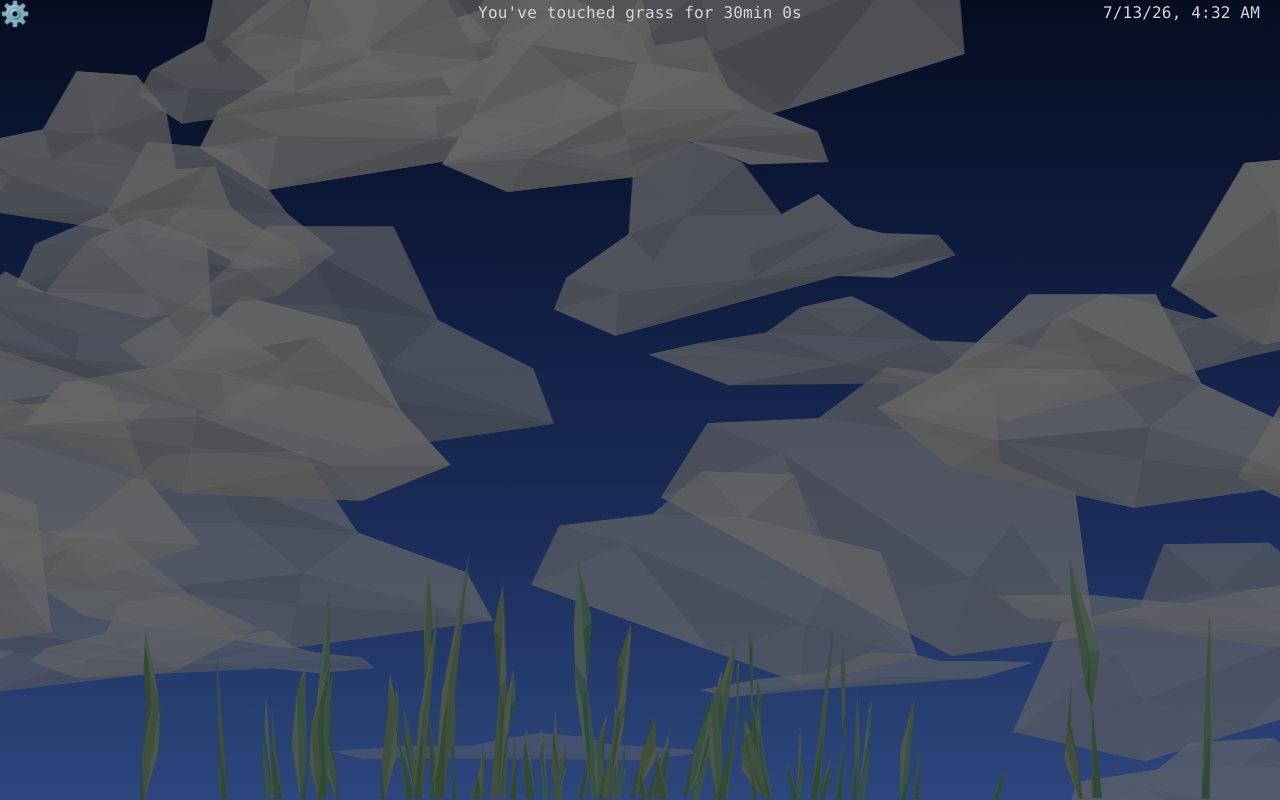
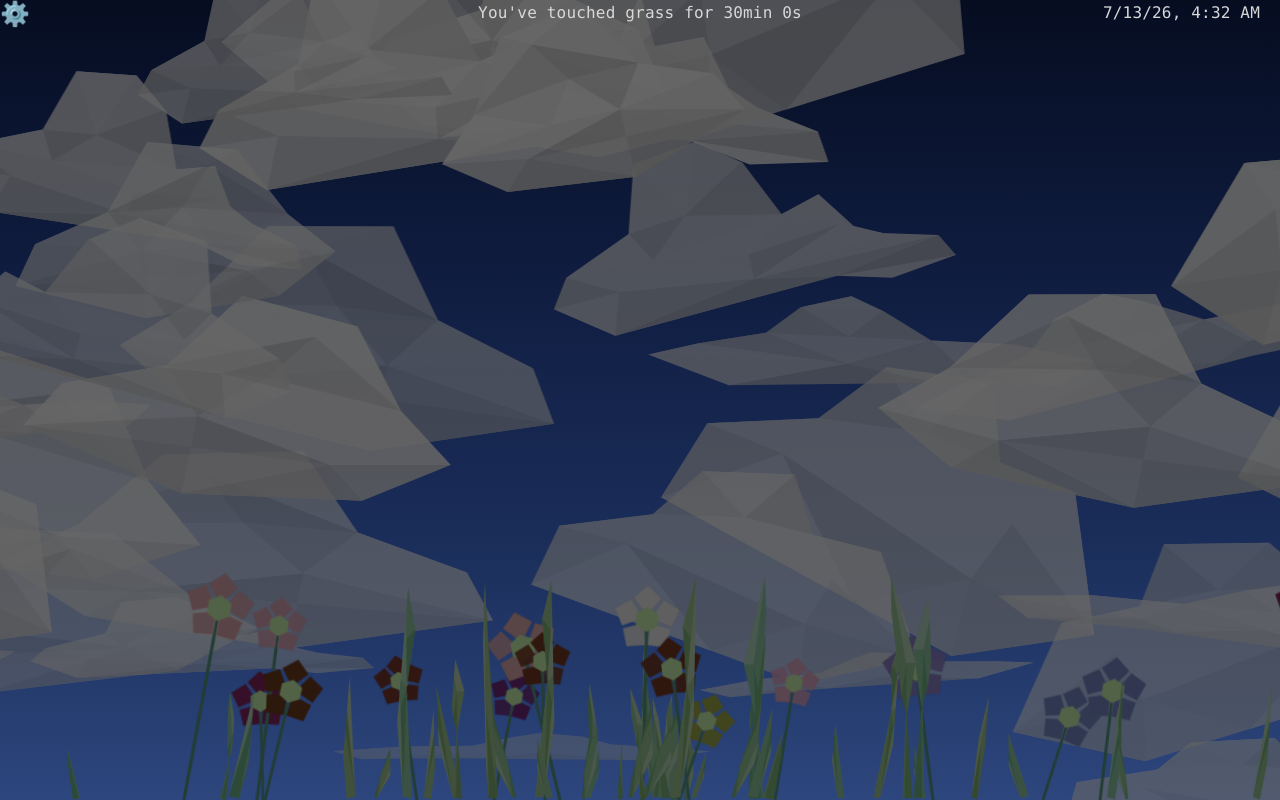
Before and after one commit to rylander925/engin1tr-website, a React (Vite) app: page / in a window 1280 px wide. Built offline with nearby package versions, Linux system fonts and the light colour scheme.

Commit message:
added flowers, generation order is stem, center, petals, set up a time gap to show defined generation order, set 6 random colors for flowers, added variation in stem height and flower size

```diff
--- /dev/null
+++ b/src/components/Body/Garden/PlantGen/Flower.css
@@ -0,0 +1,71 @@
+.flower-bounding-box
+{
+  position: absolute;
+  transform-origin: bottom center;
+}
+
+.flower
+{
+  position: relative;
+}
+
+.flower-svg
+{
+  width: 100%;
+  height: 100%;
+  overflow: visible;
+}
+
+.flower-stem
+{
+  stroke: #45a247;
+  stroke-width: 4px;
+  stroke-linecap: round;
+  stroke-dasharray: 1000;
+  stroke-dashoffset: 1000;
+  animation: drawStem var(--stem-duration, 5s) ease-out both;
+}
+
+@keyframes drawStem
+{
+  0% { stroke-dashoffset: 1000; }
+  100% { stroke-dashoffset: 0; }
+}
+
+.flower-geo-petal
+{
+  stroke: rgba(0, 0, 0, 0.05);
+  stroke-width: 1px;
+  stroke-linejoin: round;
+}
+
+.flower-center
+{
+  stroke: rgba(0, 0, 0, 0.05);
+  stroke-width: 1px;
+  stroke-linejoin: round;
+}
+
+.flower-center
+{
+  transform-origin: 0px 0px;
+  animation: popIn 0.4s cubic-bezier(0.34, 1.56, 0.64, 1) both;
+}
+
+.flower-petals-group
+{
+  transform-origin: 0px 0px;
+  animation: bloomIn 0.5s cubic-bezier(0.34, 1.56, 0.64, 1) both;
+}
+
+@keyframes popIn
+{
+  0% { transform: scale(0); }
+  100% { transform: scale(var(--head-scale, 1)); }
+}
+
+@keyframes bloomIn
+{
+  0% { transform: scale(0) rotate(-30deg); opacity: 0; }
+  100% { transform: scale(var(--head-scale, 1)) rotate(0deg); opacity: 1; }
+}
--- /dev/null
+++ b/src/components/Body/Garden/PlantGen/Flower.jsx
@@ -0,0 +1,97 @@
+import React, { useMemo } from 'react';
+import { useGarden } from '../../../../GardenContext';
+import Plant from './Plant';
+import './Flower.css';
+
+export default class Flower extends Plant
+{
+  static className = 'flower';
+  static growthClassName = 'flower-growth';
+  static positionWrapperClassName = 'flower-bounding-box';
+  static stemHeightAvg = 140;
+  static flowerSize = 160;
+
+  constructor(rand, index, appearTime)
+  {
+    super(rand, index, appearTime);
+    this.x = 3 + (rand() * 94);
+    // keeps wider height variations
+    this.height = this.constructor.stemHeightAvg + (rand() - 0.2) * 130;
+    // petal color palette
+    const petalCol = ['#ae2732', '#4b95ef', '#f5f0f0', '#ffa601', '#ff9ff3', '#5f27cd'];
+    this.petalCol = petalCol[Math.floor(rand() * petalCol.length)];
+    this.shadeFac = 0.85 + (rand() * 0.15);
+
+    this.headScale = 0.80 + (rand() * 0.35);
+  }
+
+  PlantImage = () =>
+{
+    const garden = useGarden();
+    const age = garden.elapsedTime - this.appearTime;
+
+    const speedFac = Math.max(1, garden.speed);
+    // controls time between growing flower parts
+    const stemGrowDur = 4 / speedFac;
+    const centerPopDel = 6;
+    const petalsOpenDel = 9;
+
+    const centerVis = age >= centerPopDel;
+    const petalsVis = age >= petalsOpenDel;
+
+    return (
+      <div
+        className={this.constructor.className}
+        style={{
+          transformOrigin: 'bottom center',
+          display: 'block',
+          height: this.height,
+          width: this.constructor.flowerSize,
+          transform: `scaleX(${this.flipped ? -1 : 1}) rotate(${this.lean}deg)`,
+          overflow: 'visible',
+          '--stem-duration': `${stemGrowDur}s`,
+          '--head-scale': this.headScale
+        }}
+      >
+        <svg
+          className="flower-svg"
+          viewBox={`-60 -60 280 ${this.height + 60}`}
+          preserveAspectRatio="xMidYMax slice"
+          style={{ overflow: 'visible', position: 'absolute', bottom: 0, left: 0 }}
+        >
+          <line
+            x1="80"
+            y1={this.height}
+            x2="80"
+            y2={0}
+            className="flower-stem"
+          />
+
+          <g transform={`translate(80, 0)`}>
+            {petalsVis && (
+              <g className="flower-petals-group" style={{ filter: `hue-rotate(${this.hue}deg)` }} >
+                {[0, 72, 144, 216, 288].map((angle, i) => (
+                  <polygon
+                    key={i}
+                    points="0,-6 18,-28 0,-44 -18,-28"
+                    fill={this.petalCol}
+                    transform={`rotate(${angle})`}
+                    className="flower-geo-petal"
+                    style={{ opacity: i % 2 === 0 ? 1 : this.shadeFac }}
+                  />
+                ))}
+              </g>
+            )}
+            {centerVis && (
+              <polygon
+                points="0,-16 14,-8 14,8 0,16 -14,8 -14,-8"
+                fill="#fff275"
+                className="flower-center"
+              />
+            )}
+          </g>
+        </svg>
+      </div>
+    );
+  }
+}
--- a/src/components/Body/Garden/PlantGen/PlantGenerator.jsx
+++ b/src/components/Body/Garden/PlantGen/PlantGenerator.jsx
@@ -1,8 +1,9 @@
 import Generator from "./Generable";
 import Grass from "./Grass";
+import Flower from "./Flower";
 
 //TODO: Add support for different plant types
-const PLANT_TYPE_WEIGHTS = {'grass': 5}
+const PLANT_TYPE_WEIGHTS = {'grass': 5, 'flower': 2}
 
 export default class PlantGenerator extends Generator {
     constructor( baseInterval, slowdownFactor, seed ) {
@@ -12,7 +13,16 @@ export default class PlantGenerator extends Generator {
     /*Returns a plant object
         TODO: Randomly select between different plant types rather than always to grass
     */
-    generateItemAttributes(rand, index) {
+    generateItemAttributes(rand, index)
+    {
+        const totalWeight = PLANT_TYPE_WEIGHTS.grass + PLANT_TYPE_WEIGHTS.flower;
+        const roll = rand() * totalWeight;
+
+        if (roll < PLANT_TYPE_WEIGHTS.flower)
+        {
+            return new Flower(rand, index, this.timeForIndex(index));
+        }
+
         const plant = new Grass(rand, index, this.timeForIndex(index));
         return(plant);
     }
```
